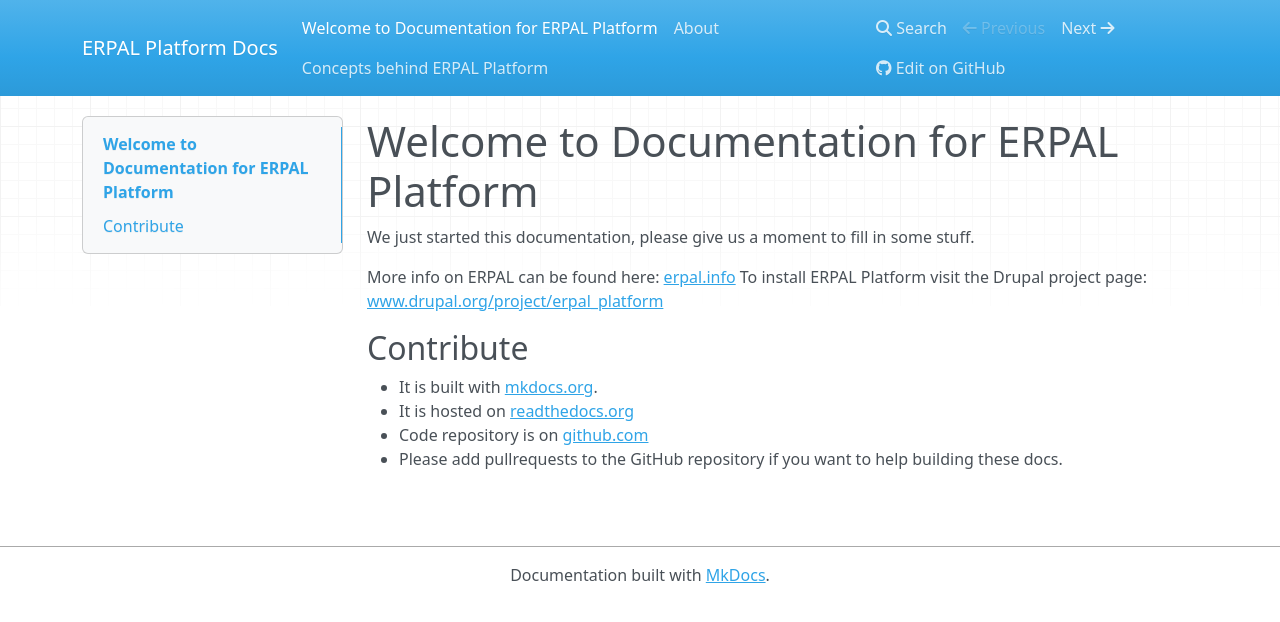
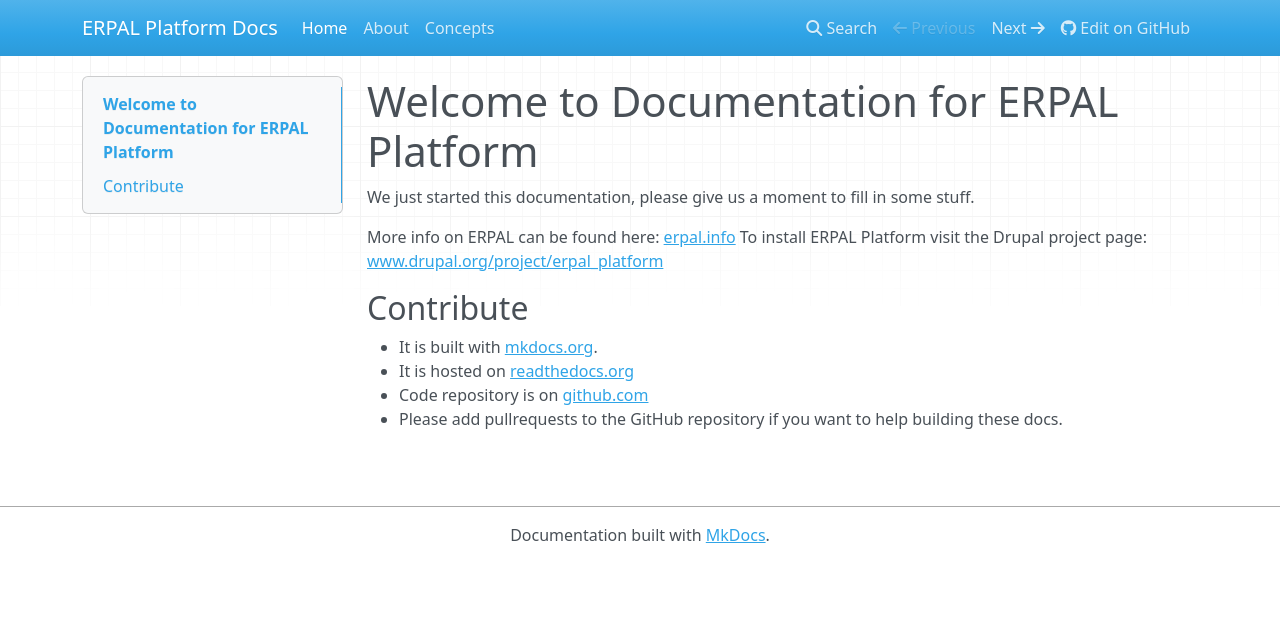
Before and after one commit to brightsolutions/ERPAL-Platform-Docs, an MkDocs documentation site: the page built from docs/index.md, in a window 1280 px wide. Shown: the top 622 px of the page. Built offline with MkDocs 1.6.1, drawn with Linux system fonts in a browser that asks for light colours; nearby versions of some CDN libraries; old or Windows-style settings are respelled for this version of MkDocs; part of the change alters nothing that is shown.

Commit message:
fixed typo

```diff
--- a/mkdocs.yml
+++ b/mkdocs.yml
@@ -1,6 +1,6 @@
 site_name: ERPAL Platform Docs
 repo_url: https://github.com/brightsolutions/ERPAL-Platform-Docs
-pakes:
+pages:
 - [index.md, 'Home']
 - [about.md, 'About']
 - [concepts.md, 'Concepts']
```
